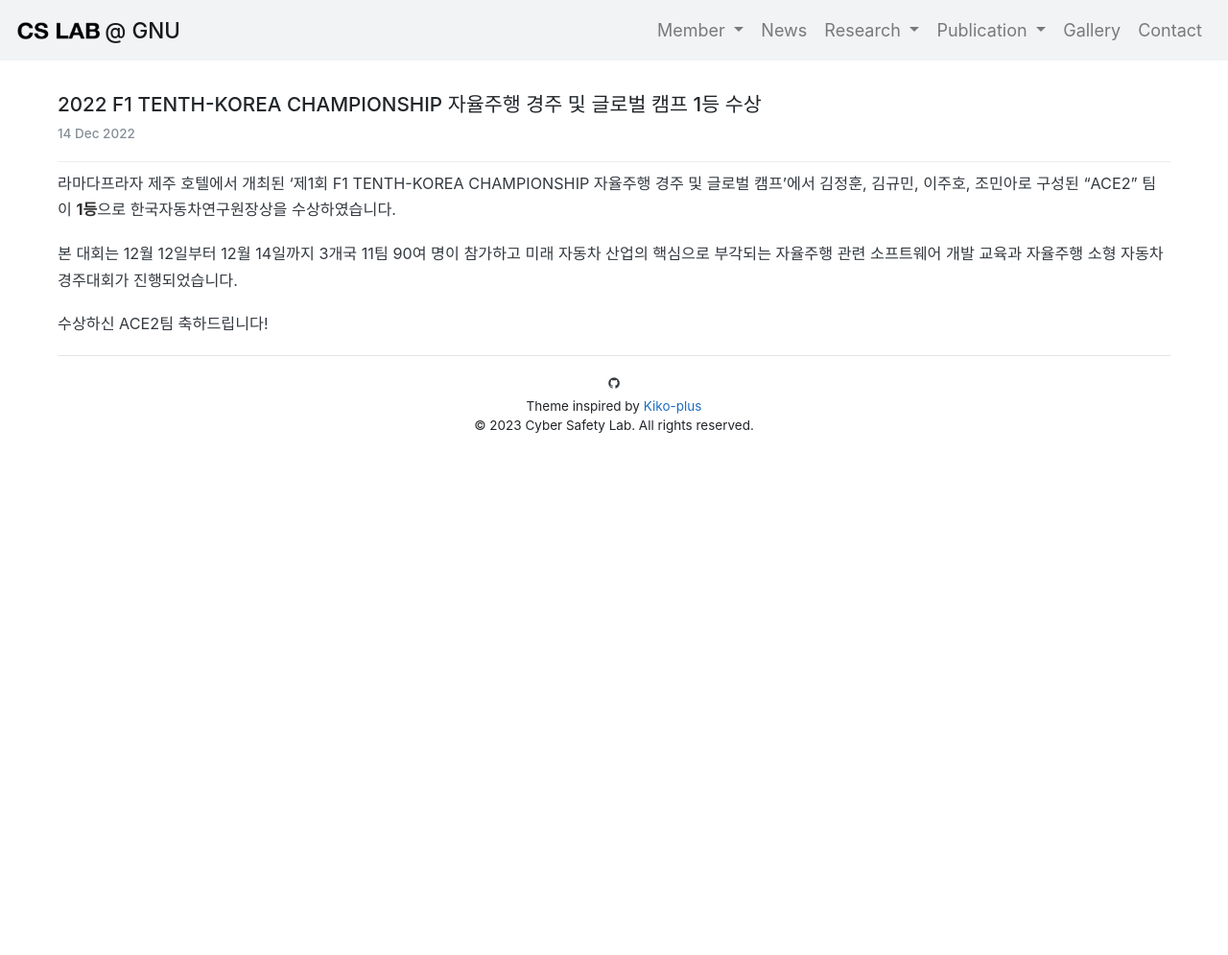
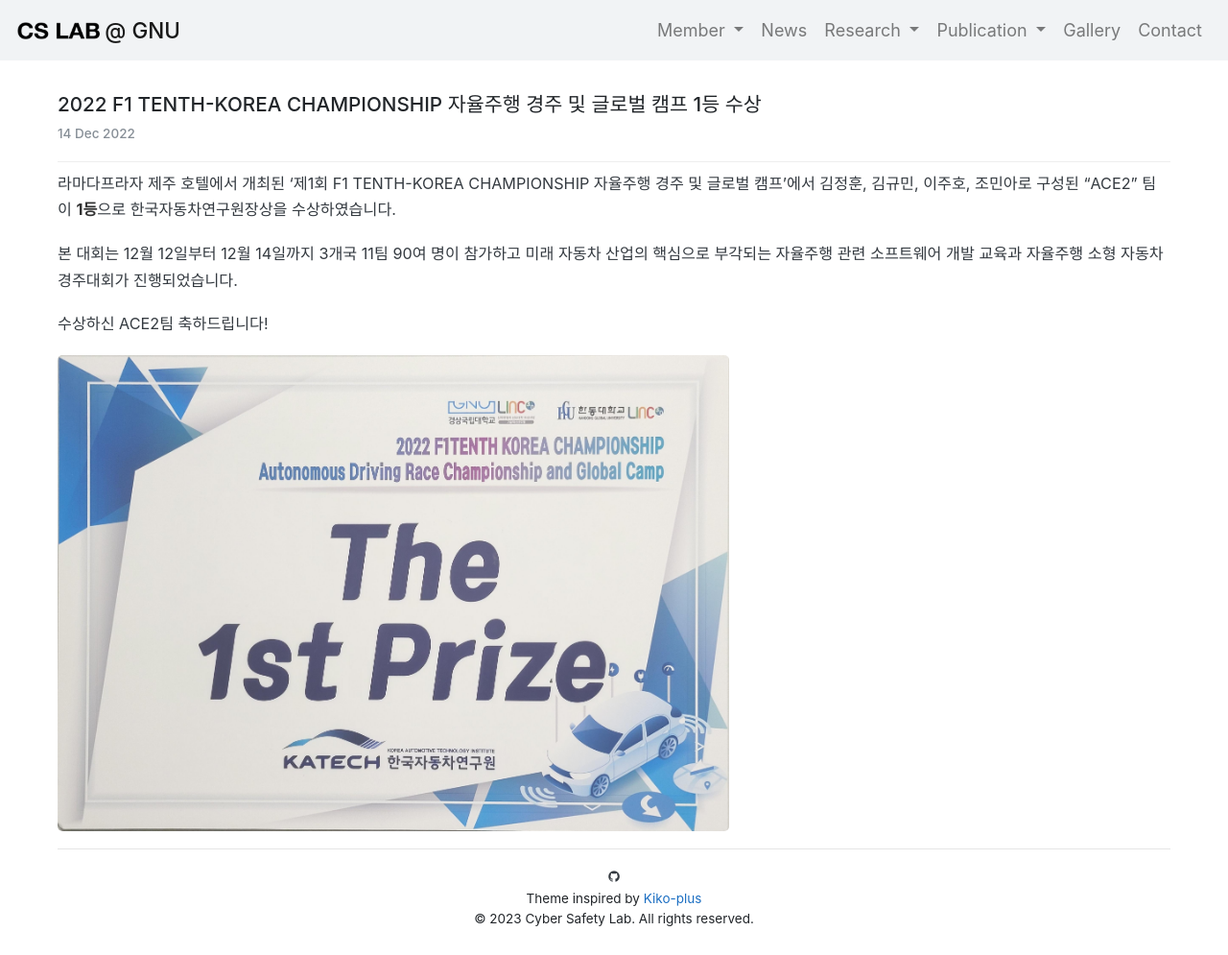
Before and after one commit to gnucslab/gnucslab.github.io, a Jekyll site: the page built from _posts/2022-12-14-2022 F1 TENTH-KOREA CHAMPIONSHIP 자율주행 경주 및 글로벌 캠프 1등 수상.md, in a window 1280 px wide and 995 px high. Shown: the whole window at 96% size. Built offline with Jekyll 4.4.1, drawn with Linux system fonts in a browser that asks for light colours; some web fonts are replaced; comment, search, counter and statistics services are not loaded.

Commit message:
Update 2022-12-14-2022 F1 TENTH-KOREA CHAMPIONSHIP 자율주행 경주 및 글로벌 캠프 1등 수상.md

```diff
--- a/_posts/2022-12-14-2022 F1 TENTH-KOREA CHAMPIONSHIP 자율주행 경주 및 글로벌 캠프 1등 수상.md
+++ b/_posts/2022-12-14-2022 F1 TENTH-KOREA CHAMPIONSHIP 자율주행 경주 및 글로벌 캠프 1등 수상.md
@@ -11,3 +11,6 @@
 본 대회는 12월 12일부터 12월 14일까지 3개국 11팀 90여 명이 참가하고 미래 자동차 산업의 핵심으로 부각되는 자율주행 관련 소프트웨어 개발 교육과 자율주행 소형 자동차 경주대회가 진행되었습니다.
 
 수상하신 ACE2팀 축하드립니다!
+
+
+<img src="/post_image/221214_F1_tenth_1st_prize.jpg" width="700">
```
